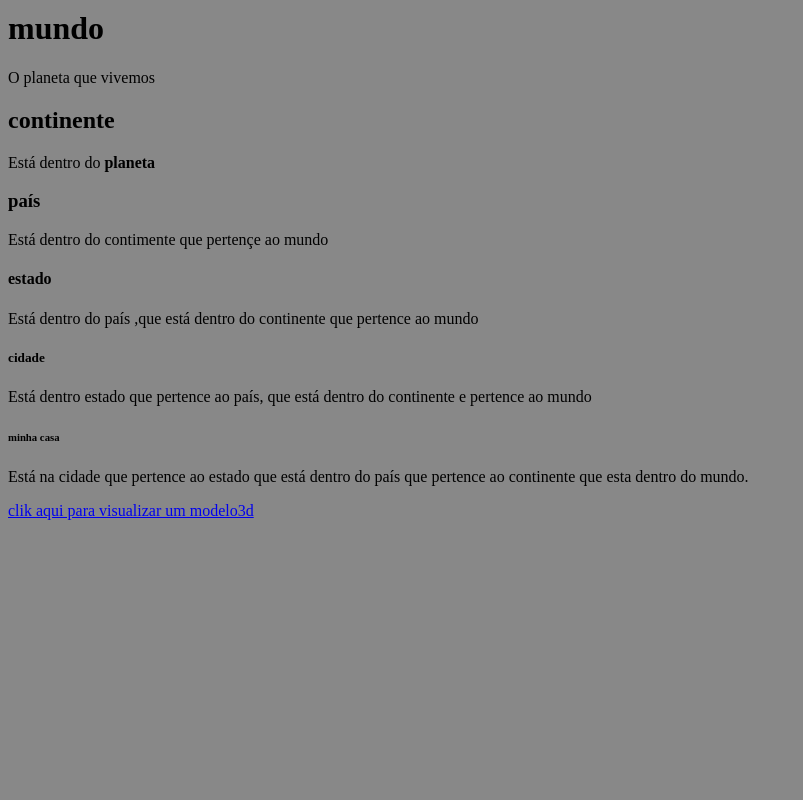
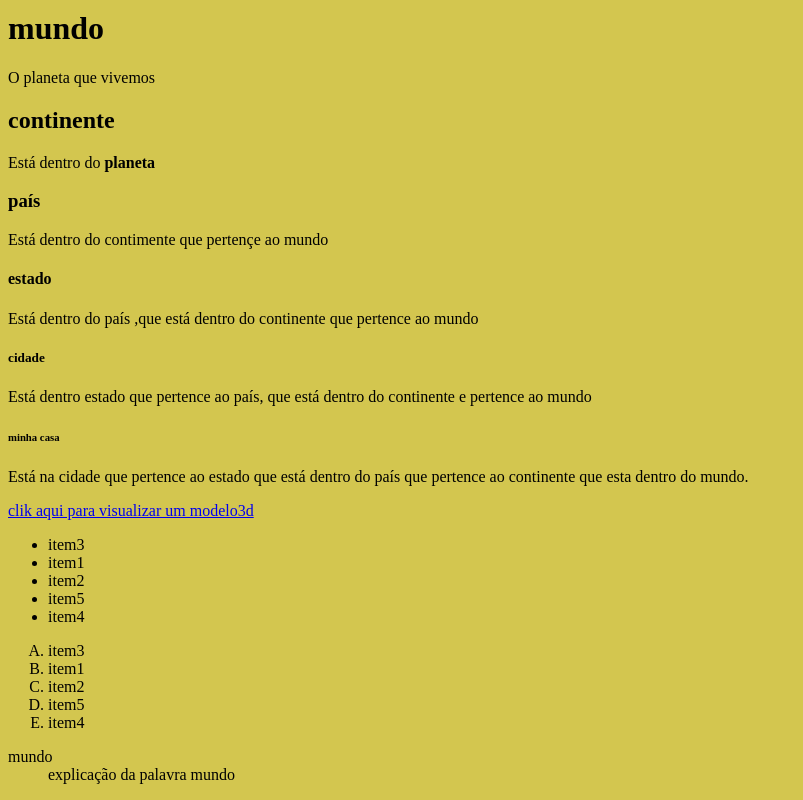
Before and after one commit to joaobcandido/semana1-jornadaCognizant, a plain HTML site: page index.html in a window 1280 px wide. Shown: the part 831-1631 px from the top of the page, without its empty margins (0-803 px from the left). Before the commit the page ends 1359 px from the top, so only its background shows below. Drawn offline with Linux system fonts and the light colour scheme.

Commit message:
criei listas desordenadas,ordenadas e lista de definição

```diff
--- a/estilo.css
+++ b/estilo.css
@@ -1,3 +1,3 @@
 body{
-    background-color: #888;
+    background-color: rgb(211, 198, 79);
 }
--- a/index.html
+++ b/index.html
@@ -68,6 +68,30 @@ que pertence ao continente que esta dentro do mundo.
 <a href="https://primeiro-projeto-802bb.web.app/" title="modelo3d" target="_blank">
 clik aqui para visualizar um modelo3d
 </a>
+<!-- criando listas em html -->
+<!-- listas desordenadas -->
+<ul>
+    <li>item3</li>
+    <li>item1</li>
+    <li>item2</li>
+    <li>item5</li>
+    <li>item4</li>
+</ul>
+<!-- lista ordenadas ,start = a partir de qual item ela comecha
+type= forma de ordenação: numero,letras etc -->
+<ol start="1" type="A">
+    <li>item3</li>
+    <li>item1</li>
+    <li>item2</li>
+    <li>item5</li>
+    <li>item4</li>
+</ol>
+<!-- listas de definição -->
+<dl>
+   <dt>mundo</dt>
+   <dd>explicação da palavra mundo</dd>
+
+</dl>
 
 
 
```
